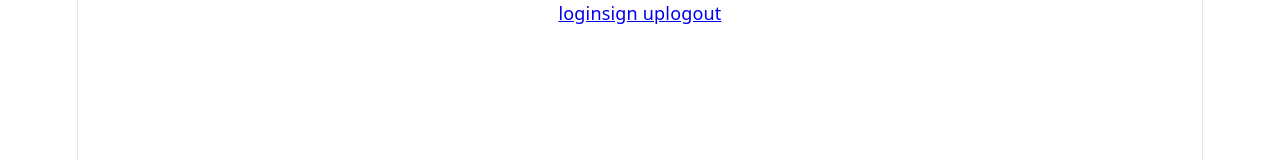
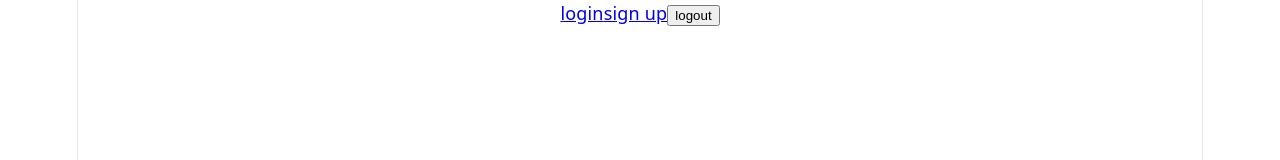
Before and after one commit to yonieifer/authentication-app, a React (Vite) app in the folder client/: page / in a window 1280 px wide. Shown: the top 160 px of the page. Built offline with nearby package versions, Linux system fonts and the light colour scheme.

Commit message:
add logout btn

```diff
--- a/client/src/components/Header.tsx
+++ b/client/src/components/Header.tsx
@@ -1,12 +1,18 @@
 import { Link } from "react-router-dom";
+import { useNavigate } from "react-router-dom";
 
 function Header() {
+    const navigate = useNavigate()
+    const onLogout = () => {
+        localStorage.removeItem("token")
+        navigate("/log-in")
+    }
     return (
         <>
             <nav>
                 <Link to="log-in">login</Link>
                 <Link to="/sign-up">sign up</Link>
-                <Link to="/log-out">logout</Link>
+                <button onClick={onLogout}>logout</button>
             </nav>
         </>
     );
```
